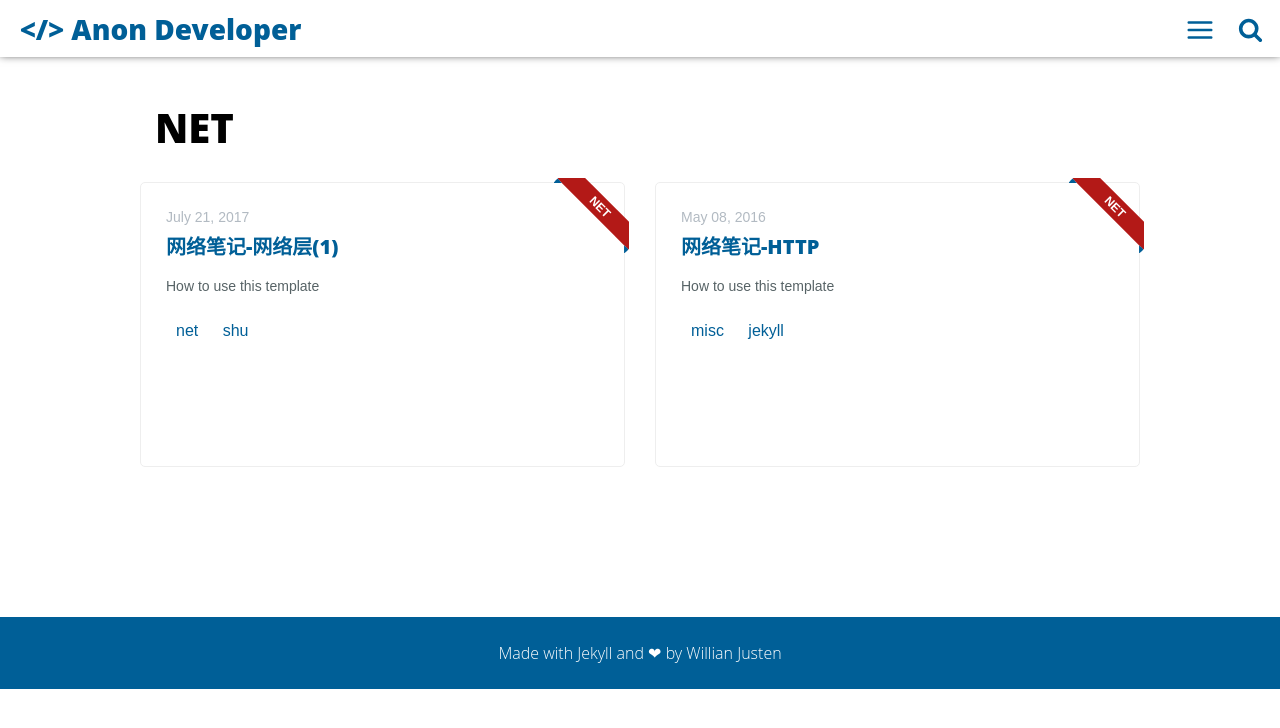
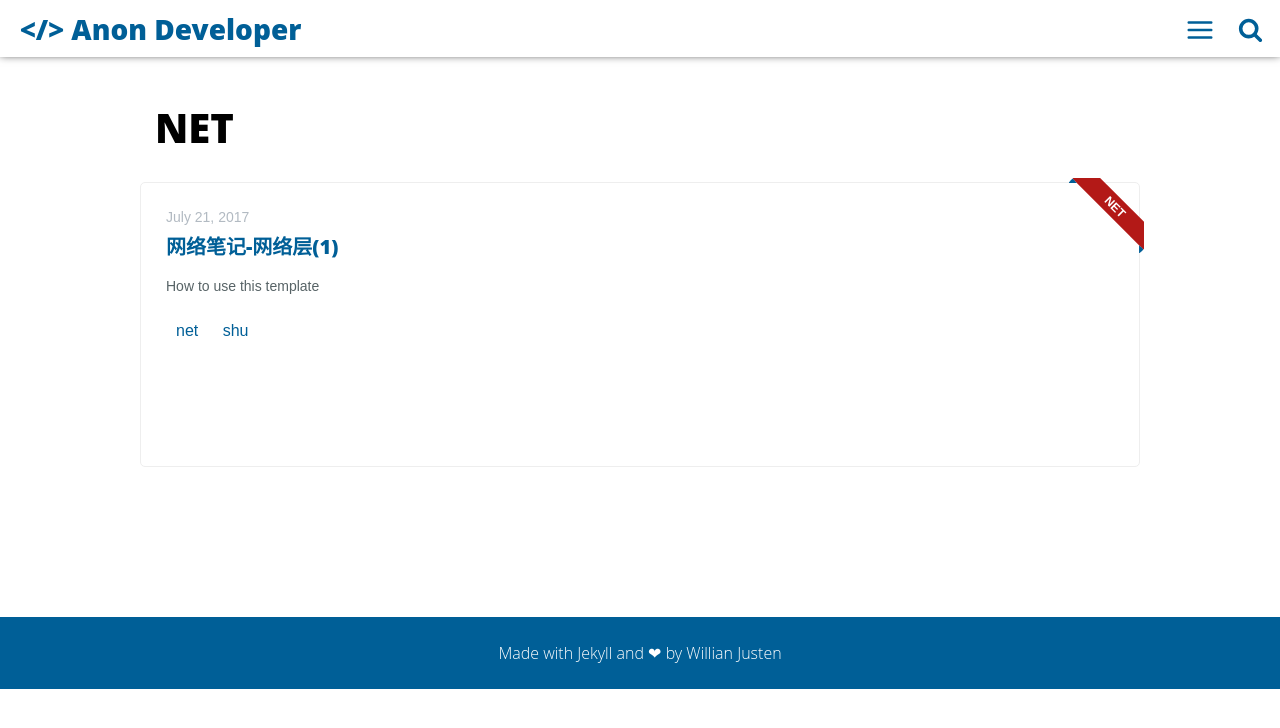
Before and after one commit to zhuangxu0/zhuangxu0.github.com, a Jekyll site: the page built from category/net.html, in a window 1280 px wide. Shown: the top 728 px of the page. Built offline with Jekyll 4.4.1, drawn with Linux system fonts in a browser that asks for light colours.

Commit message:
change tag

```diff
--- a/_posts/2017-11-17-network-2.md
+++ b/_posts/2017-11-17-network-2.md
@@ -4,7 +4,7 @@ title: "网络笔记-HTTP"
 date: 2016-05-08 20:35:48
 image: '/assets/img/'
 description: 'How to use this template'
-main-class: 'net'
+main-class: '术'
 color: '#7AAB13'
 tags:
 - misc
--- a/category/jekyll.html
+++ b/category/jekyll.html
@@ -1,13 +1,13 @@
 ---
 layout: default
-main-class: 'jekyll'
+main-class: '术'
 ---
 
 <main class="home" id="scroll" role="main" itemprop="mainContentOfPage" itemscope="itemscope" itemtype="http://schema.org/Blog">
-    <h1 class="title-category">jekyll</h1>
+    <h1 class="title-category">术</h1>
     <div id="grid" class="row flex-grid">
     {% for post in site.posts %}
-        {% if post.main-class == 'jekyll' %}
+        {% if post.main-class == '术' %}
             <article class="box-item post-{{post.main-class}}" itemscope="itemscope" itemtype="http://schema.org/BlogPosting" itemprop="blogPost">
                 <span class="ribbon"><span>{{post.main-class}}</span></span>
                     <div class="box-body">
```
